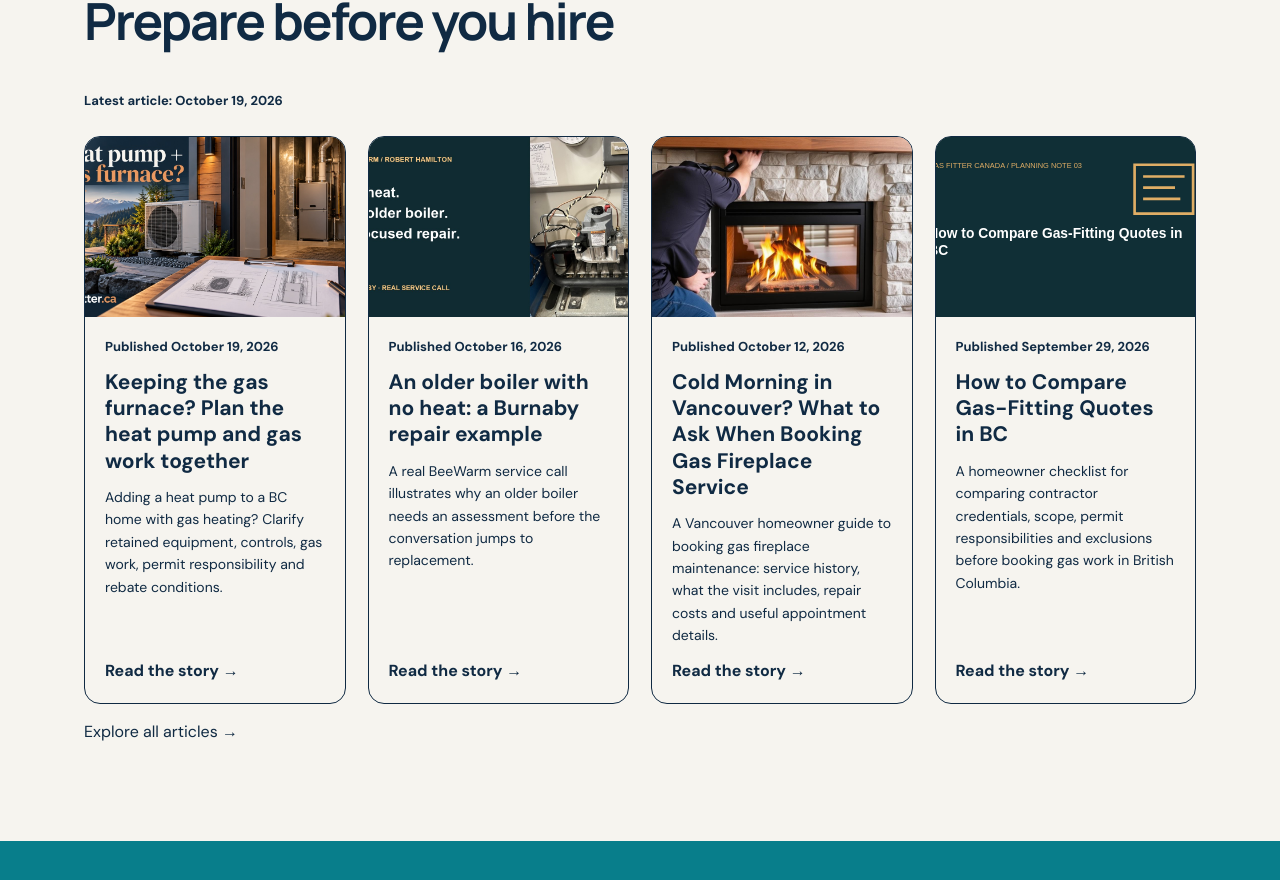
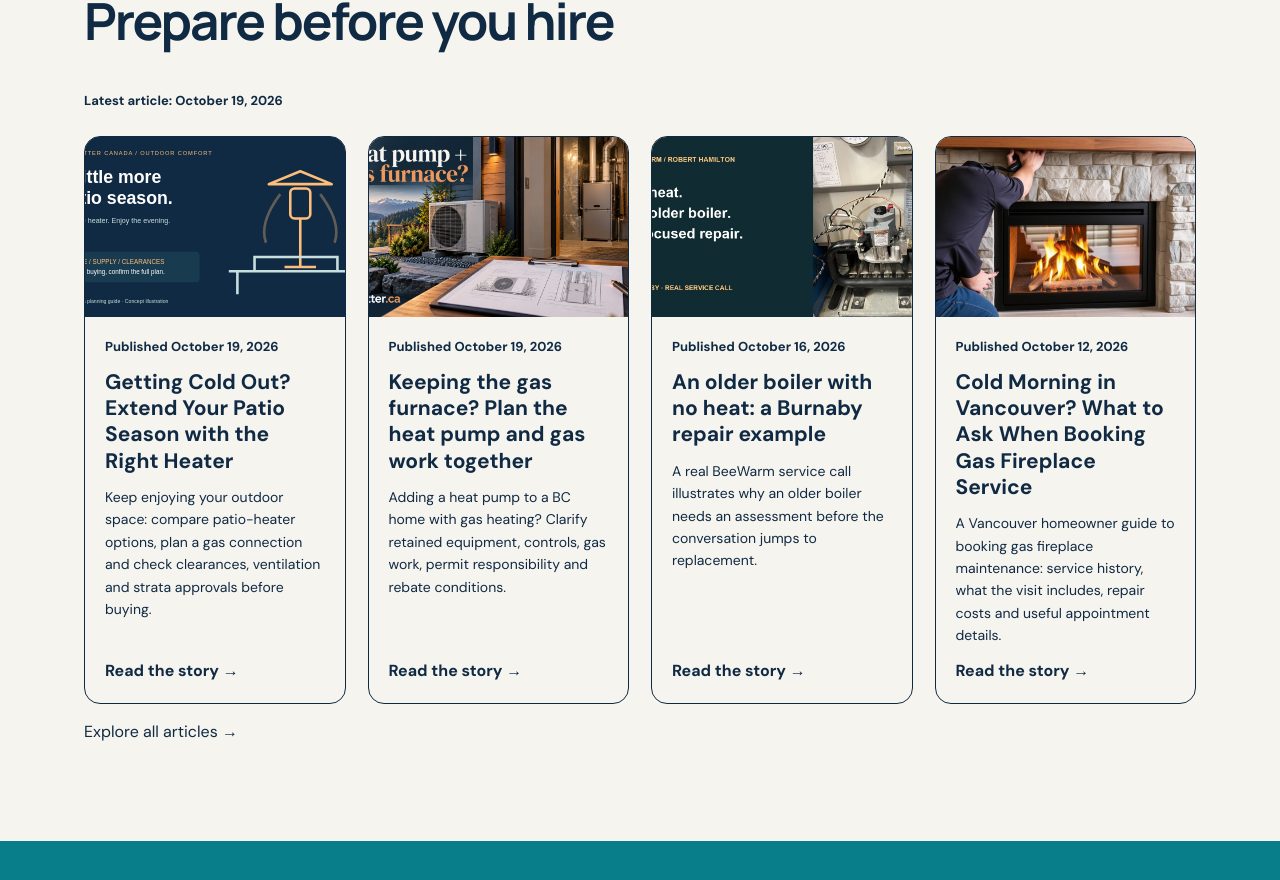
Before and after one commit to SHTFTV/gasfitter-ca, a React (Vite) app: page / in a window 1280 px wide. Shown: the part 3091-3971 px from the top of the page. Built offline with nearby package versions, Linux system fonts and the light colour scheme.

Commit message:
Add patio-heater planning guide for extending outdoor season

```diff
--- a/src/editorial.tsx
+++ b/src/editorial.tsx
@@ -5,6 +5,33 @@ import { firstFrostPosts } from './first-frost';
 import { planningGuides } from './planning-guides';
 
 export const editorialPosts = [
+  {
+    slug: 'extend-patio-season-gas-heater',
+    title: 'Getting Cold Out? Extend Your Patio Season with the Right Heater',
+    description: 'Keep enjoying your outdoor space: compare patio-heater options, plan a gas connection and check clearances, ventilation and strata approvals before buying.',
+    date: '2026-10-19',
+    image: '/images/patio-heating-guide.svg',
+    body: <>
+      <figure><img src="/images/patio-heating-guide.svg" alt="Gasfitter.ca illustrated patio-heating planning guide" width="1200" height="630" style={{width:'100%',height:'auto',borderRadius:16}}/><figcaption>Patio heating: plan the space, supply and clearances. Concept illustration, not an installation drawing.</figcaption></figure>
+      <p>Getting cold out does not have to mean putting the patio furniture away. A suitable outdoor heater can make a cool evening more comfortable, whether you are sharing dinner, having a coffee or staying outside a little longer. Start with where people sit and how the space is used, then choose equipment suited to that setting.</p>
+      <h2>Heat the seating area you actually use</h2>
+      <p>Bring the contractor photos, approximate patio dimensions and the location of your table or seating. Include the roof, awnings, walls, screens and nearby doors. Ask how the proposed heater will serve the seating area in typical conditions. A large advertised heat output alone does not establish whether a heater will suit your patio.</p>
+      <h2>Portable propane, fixed gas or electric?</h2>
+      <p>A portable propane heater offers flexibility where its instructions and the site allow it, but cylinder storage and handling need a plan. A fixed natural-gas heater needs a suitable gas supply and professional installation. An electric radiant heater may also be worth considering; ask a qualified electrical contractor about the circuit and outdoor installation requirements. Compare the complete installation and operating arrangements rather than just the purchase price.</p>
+      <h2>An existing barbecue outlet is a starting point, not an answer</h2>
+      <p>Do not assume a nearby gas outlet has the capacity or correct connection for another appliance. Give a licensed gas contractor the proposed heater model and the other appliances using the supply. Have them assess capacity, routing, controls and any required changes. Avoid improvised adapters or attempting a fuel conversion yourself.</p>
+      <h2>A covered patio needs particular attention</h2>
+      <p>Outdoor gas heaters belong outdoors. Adding glazing, screens or temporary walls can change whether a space is suitable. Do not use an outdoor patio heater in a garage or enclosed room. Follow the specific appliance instructions for ventilation, mounting and clearance from furniture, roofing and other combustible materials; there is no single clearance suitable for every heater.</p>
+      <p>Technical Safety BC explains the fire and carbon monoxide risks of incorrect patio-heater use in its <a href="https://blog.technicalsafetybc.ca/warming-patio-heaters-what-british-columbians-need-know-stay-safe?hs_amp=true">patio-heater safety guide</a>. Its <a href="https://www.technicalsafetybc.ca/regulatory-resources/regulatory-notices/information-bulletin-gas-fired-heaters-used-indoors">gas-fired heater bulletin</a> addresses covered and partially enclosed spaces. Have the actual setting assessed before choosing equipment.</p>
+      <h2>For strata patios and commercial spaces, ask first</h2>
+      <p>Check applicable strata bylaws and obtain any necessary written approval before ordering equipment or changing shared building elements. For a restaurant or other business, confirm local patio and fire requirements as well as the installation scope. Ask the contractor which authority handles the address and who arranges required permits. Technical Safety BC’s <a href="https://www.technicalsafetybc.ca/technologies/gas/installation-permits">gas permit guidance</a> is a useful starting point in BC.</p>
+      <h2>Get a quote that covers the whole project</h2>
+      <ul><li>The selected heater model, fuel and intended position.</li><li>Supply assessment, piping or electrical work and installation.</li><li>Mounting, access and any building repairs outside the heater installation.</li><li>Permit responsibilities, commissioning and operating instructions.</li><li>Maintenance, warranty terms and any exclusions.</li></ul>
+      <p>Send your city, patio photos and the heater model you are considering to <a href="mailto:colin@gasfitter.ca?subject=Patio%20heater%20project">Colin at Gasfitter.ca</a> to start the conversation. Confirm the contractor, scope, price and availability directly before booking.</p>
+      <p>Next: <a href="/compare-gas-fitting-quotes-bc/">compare gas-fitting quotes</a> and <a href="/gas-work-handover-records-bc/">know which records to keep after installation</a>.</p>
+    </>
+  },
+
   ...bcHeatPumpPosts,
   ...noHeatPosts,
   ...firstFrostPosts,
```
Also changed, not shown: public/images/patio-heating-guide.svg (added).
